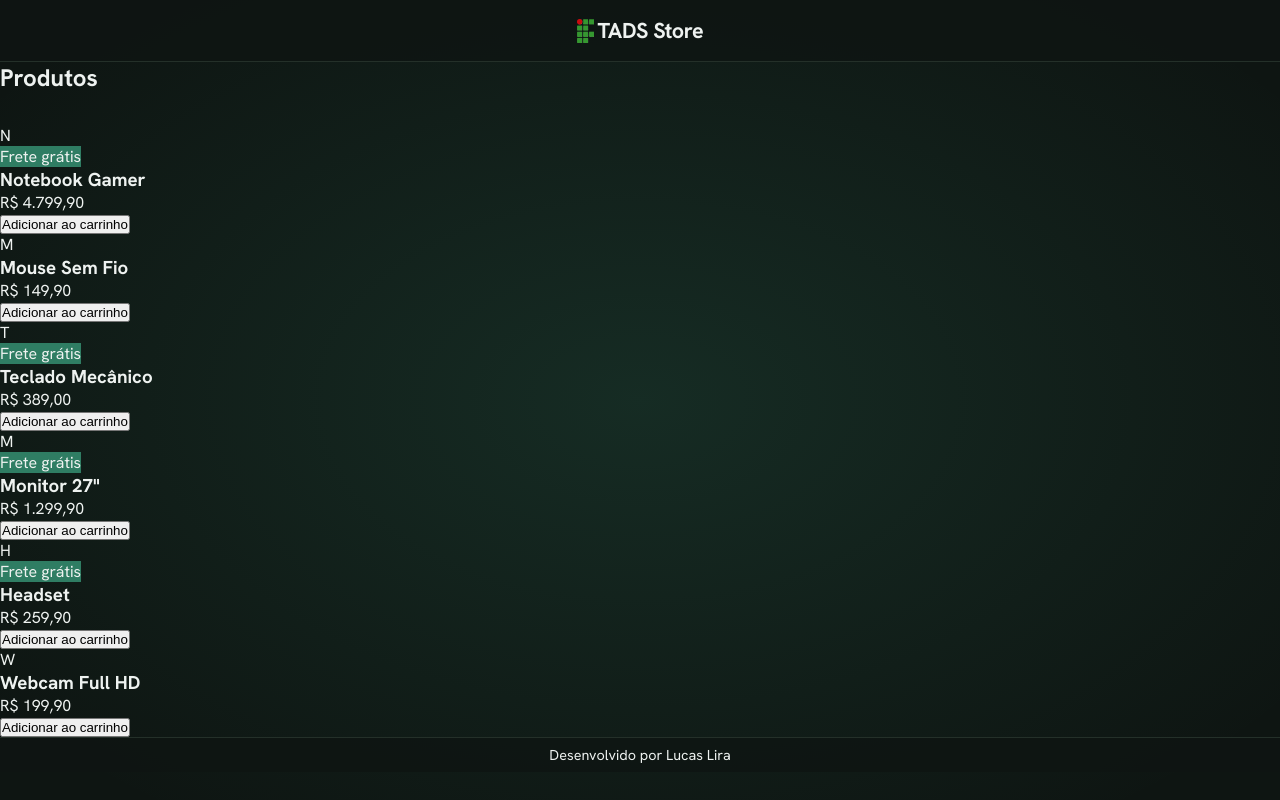
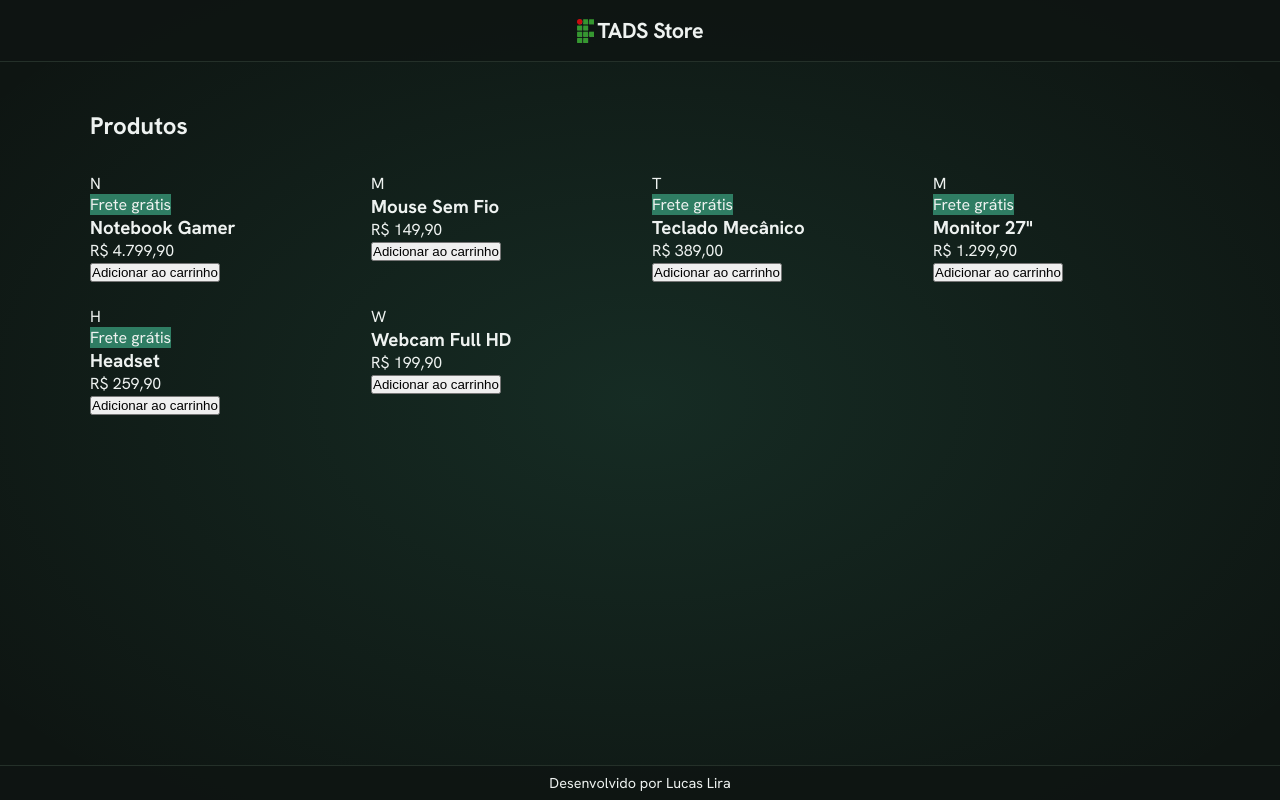
Before and after one commit to lucasliradev/tads-store, a React (Vite) app: page / in a window 1280 px wide. Built offline with nearby package versions, Linux system fonts and the light colour scheme.

Commit message:
mudanças na estilização do grid da vitrine e no miolo do layout

```diff
--- a/src/App.css
+++ b/src/App.css
@@ -54,10 +54,23 @@ body {
   flex-direction: column;
 }
 
+.layout_miolo {
+  flex: 1;
+  width: min(1100px, 92%);
+  margin: 0 auto;
+  padding: 3rem 0;
+}
+
 /* --- Vitrine --- */
 .vitrine_titulo {
   font-weight: 700;
   margin-bottom: 2rem;
+}
+
+.vitrine_grade {
+  display: grid;
+  grid-template-columns: repeat(auto-fill, minmax(230px, 1fr));
+  gap: 1.5rem;
 }
 
 /* --- Rodapé --- */
```
